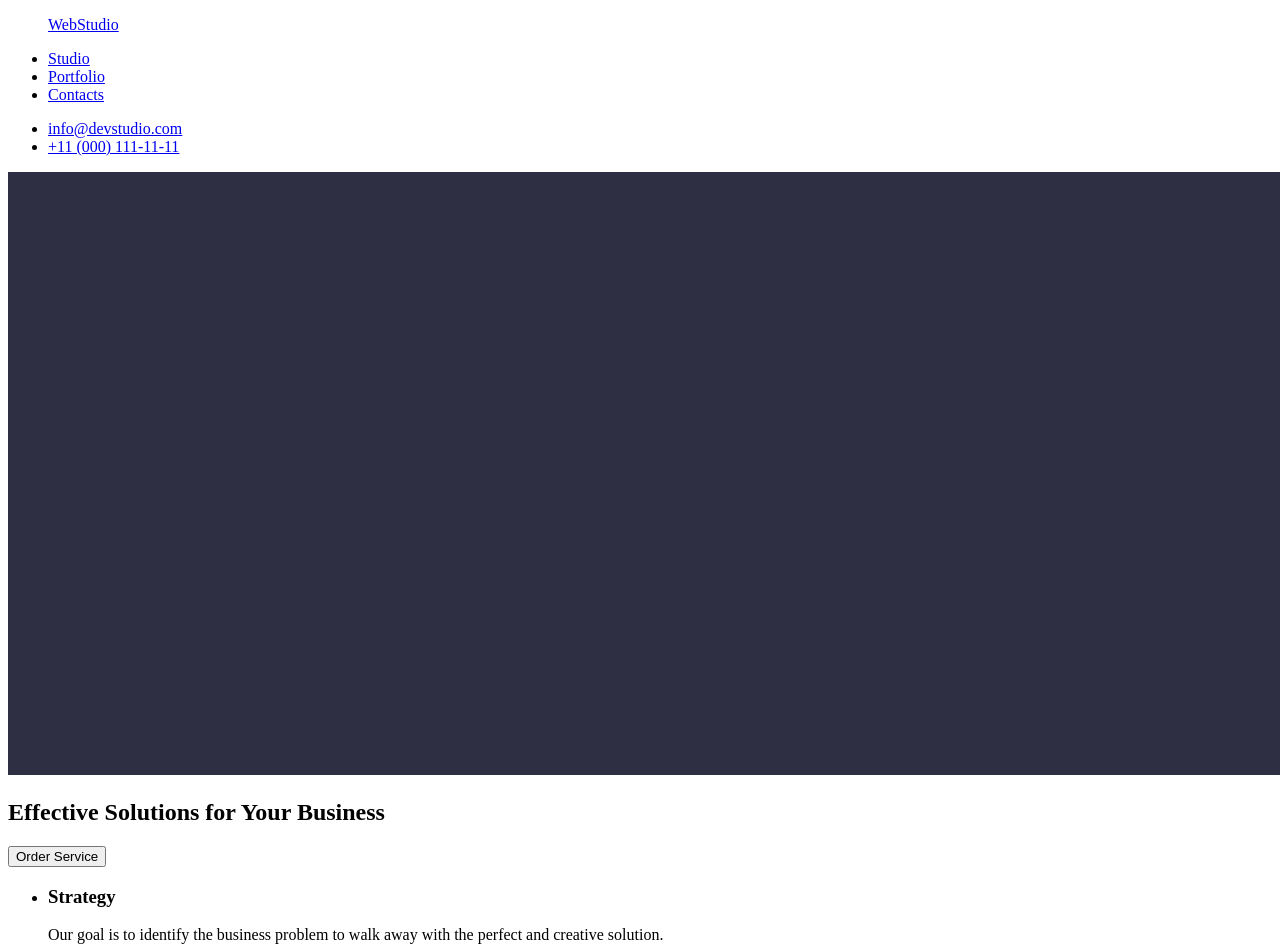
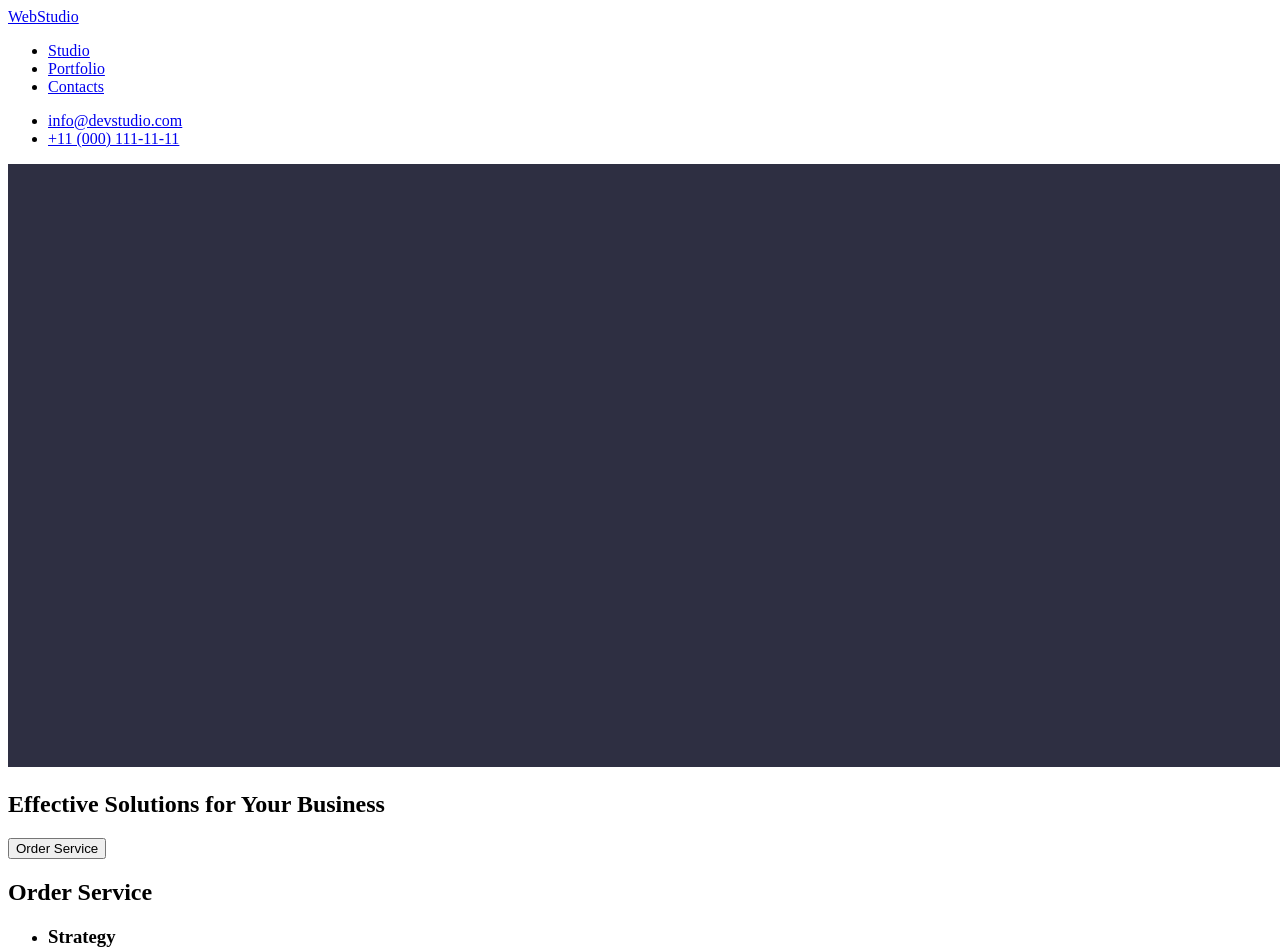
Before and after one commit to Igor0501/goit-markup-hw-01, a plain HTML site: page index.html in a window 1280 px wide. Shown: the top 952 px of the page. Drawn offline with Linux system fonts and the light colour scheme.

Commit message:
Update index.html

```diff
--- a/index.html
+++ b/index.html
@@ -10,9 +10,7 @@
     <header>
       <!--шапка сайту  -->
       <nav>
-        <ul>
-            <a href="/" alt="logo">WebStudio</a>
-        </ul>
+        <a href="/">WebStudio</a>
         <ul>
           <li><a href="/">Studio</a></li>
           <li><a href="/">Portfolio</a></li>
@@ -37,8 +35,9 @@
         <button type="button">Order Service</button>
       </section>
 
-      <!-- секція переваг -->
+      <!-- секція 1 -->
       <section>
+        <h2>Order Service</h2>
         <ul>
           <li>
             <h3>Strategy</h3>
@@ -71,7 +70,7 @@
         </ul>
       </section>
 
-      <!-- секція що ми робимо -->
+      <!-- секція 2 -->
       <section>
         <h2>What are we doing</h2>
             <ul>
@@ -86,7 +85,7 @@
                 </li>
             </ul>
       </section>
-      <!-- секція наша команда -->
+      <!-- секція 3 -->
       <section>
         <h2>Our Team</h2>
         <ul>
```
